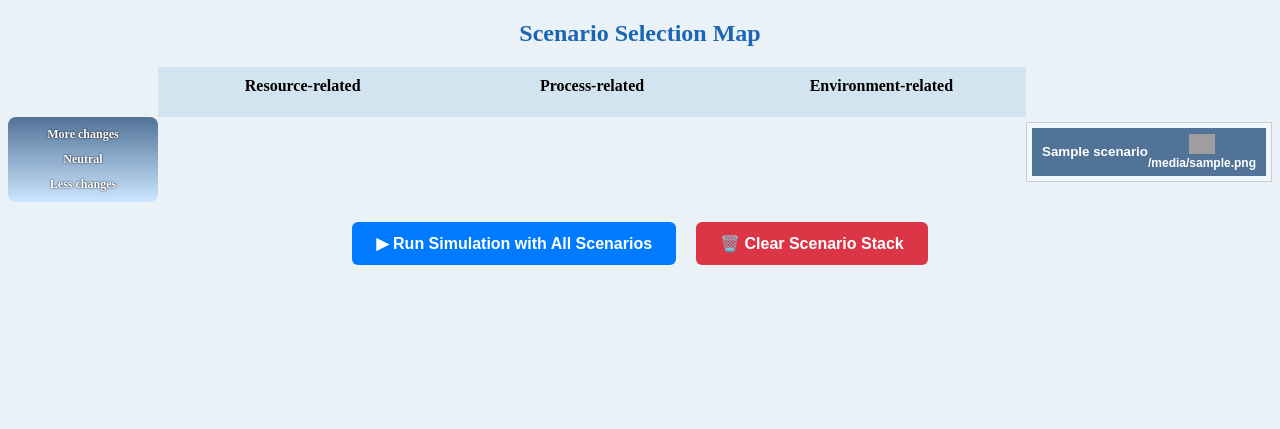
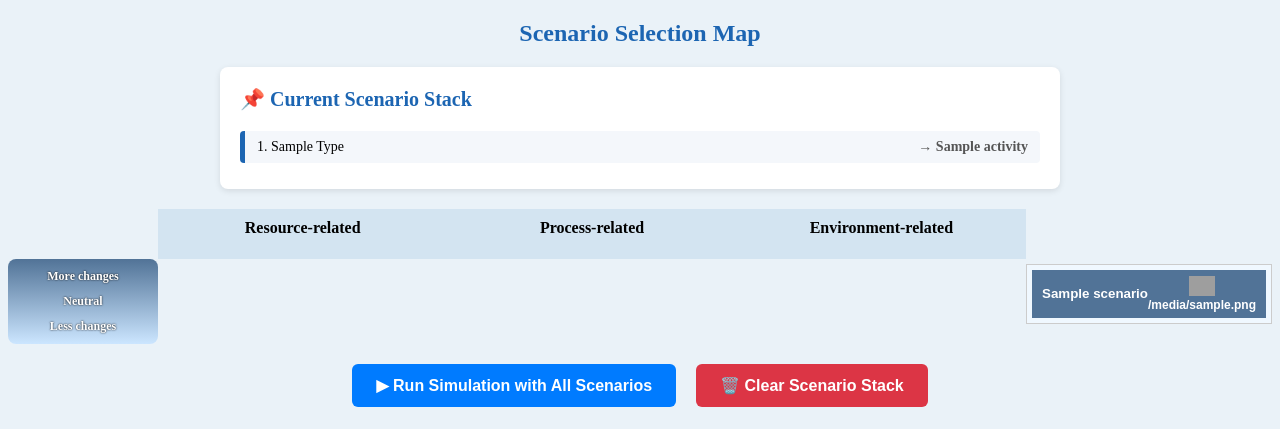
Before and after one commit to SeoDSeok/simulation_web, a Flask app: template app/templates/scenario_map.html in a window 1280 px wide. Shown: the top 429 px of the page. Run offline with Flask 3, Linux system fonts and the light colour scheme; the template is opened without the code that fills it: most values are stand-ins (such as "Sample title", 1, 10 or a date in 2020); grey boxes are pictures that could not be loaded.

Commit message:
template update 3

```diff
--- a/app/templates/remove_activity_selection.html
+++ b/app/templates/remove_activity_selection.html
@@ -128,7 +128,7 @@
     <div class="container">
         <h2>❌📋 Remove Activity Scenario</h2>
 
-        <form method="POST" action="{{ url_for('scenario.remove_activity_compare') }}">
+        <form method="POST" action="{{ url_for('scenario.submit_remove_activity') }}">
             <label for="activity">Select an activity to remove:</label>
             <select name="activity" id="activity">
                 {% for a in activities %}
--- a/app/templates/scenario_map.html
+++ b/app/templates/scenario_map.html
@@ -147,10 +147,71 @@
     .clear-stack-btn:hover {
       background-color: #a71d2a;
     }
+    .stack-container {
+      background: #ffffff;
+      margin: 20px auto;
+      max-width: 800px;
+      border-radius: 8px;
+      box-shadow: 0 2px 6px rgba(0,0,0,0.1);
+      padding: 20px;
+    }
+
+    .stack-container h3 {
+      margin-top: 0;
+      color: #1c65b2;
+      font-size: 20px;
+    }
+
+    .stack-list {
+      list-style: none;
+      padding: 0;
+      margin: 10px 0 0 0;
+    }
+
+    .stack-item {
+      padding: 8px 12px;
+      margin-bottom: 6px;
+      background: #f4f7fb;
+      border-left: 5px solid #1c65b2;
+      border-radius: 4px;
+      font-size: 14px;
+      display: flex;
+      justify-content: space-between;
+      align-items: center;
+    }
+
+    .stack-param {
+      font-weight: bold;
+      color: #555;
+    }
+
+    .stack-empty {
+      color: #999;
+      font-style: italic;
+      margin: 0;
+    }
+
   </style>
 </head>
 <body>
   <h2>Scenario Selection Map</h2>
+  <div class="stack-container">
+    <h3>📌 Current Scenario Stack</h3>
+    {% if stack and stack|length > 0 %}
+      <ul class="stack-list">
+        {% for step in stack %}
+          <li class="stack-item">
+            <span class="stack-type">{{ loop.index }}. {{ step.type|replace('_',' ')|title }}</span>
+            {% if step.params.activity %}
+              <span class="stack-param">→ {{ step.params.activity }}</span>
+            {% endif %}
+          </li>
+        {% endfor %}
+      </ul>
+    {% else %}
+      <p class="stack-empty">No scenarios added yet.</p>
+    {% endif %}
+  </div>
   <div class="grid-container">
 
     <!-- Column Headers -->
@@ -198,7 +259,7 @@
   </div>
   <div class="bottom-buttons">
     <!-- Run 버튼 -->
-    <form method="get" action="{{ url_for('scenario.run_stack') }}">
+    <form method="get" action="{{ url_for('scenario.run_stack_loading') }}">
       <button type="submit" class="run-all-btn">▶ Run Simulation with All Scenarios</button>
     </form>
 
```
Also changed, not shown: app/templates/results.html (+13 -4 lines), app/templates/rostering_form.html (+76 -140 lines).
